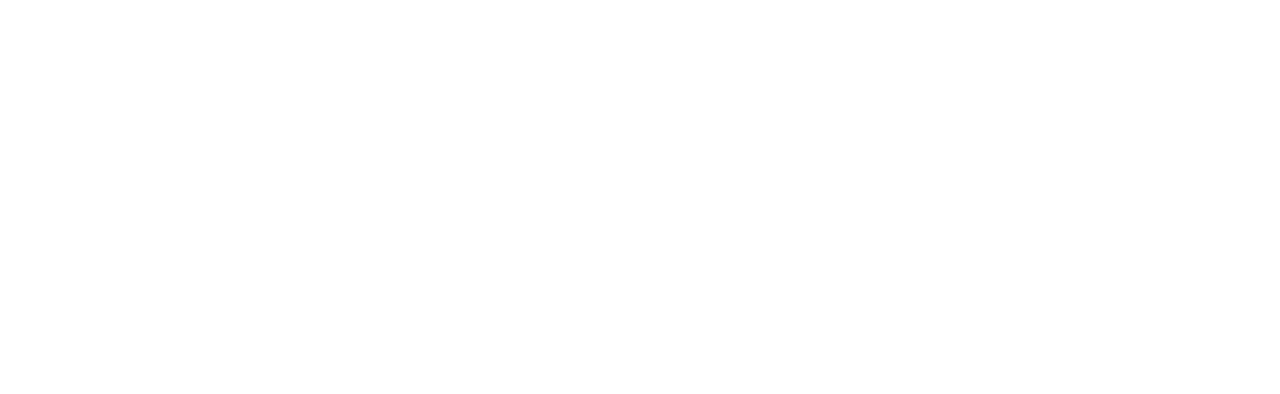
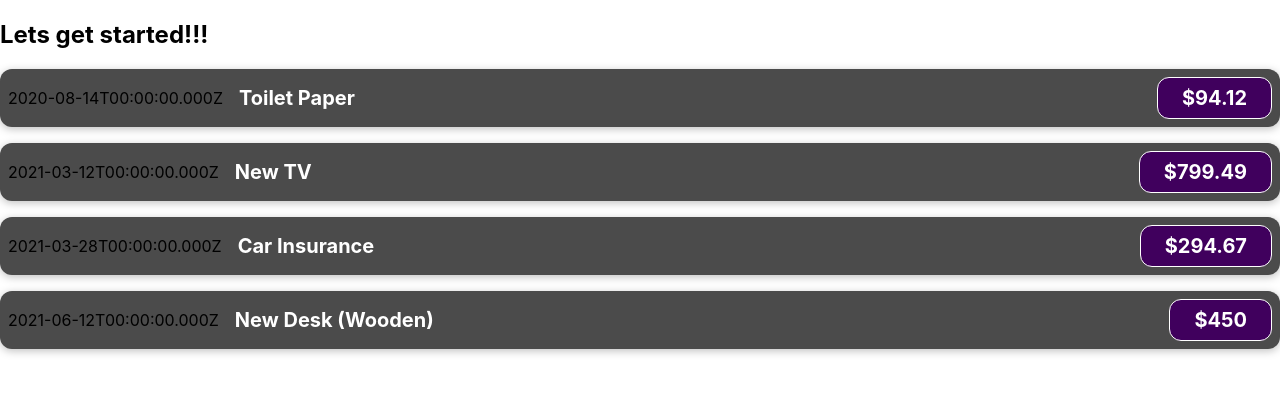
Before and after one commit to Sand82/React, a React (Create React App) app in the folder react-exercise/: page / in a window 1280 px wide. Shown: the top 394 px of the page. Built offline with nearby package versions, Linux system fonts and the light colour scheme.

Commit message:
added exspense component

```diff
--- a/react-exercise/public/index.html
+++ b/react-exercise/public/index.html
@@ -5,7 +5,6 @@
     <link rel="icon" href="%PUBLIC_URL%/favicon.ico" />
     <meta name="viewport" content="width=device-width, initial-scale=1" />
     <meta name="theme-color" content="#000000" />
-
     <title>React App</title>
   </head>
   <body>
--- a/react-exercise/src/App.js
+++ b/react-exercise/src/App.js
@@ -1,5 +1,37 @@
+import ExpenseItem from "./components/ExpenseItem";
+
 function App() {
-  return <div className="App"></div>;
+  const expenses = [
+    {
+      id: "e1",
+      title: "Toilet Paper",
+      amount: 94.12,
+      date: new Date(2020, 7, 14),
+    },
+    { id: "e2", title: "New TV", amount: 799.49, date: new Date(2021, 2, 12) },
+    {
+      id: "e3",
+      title: "Car Insurance",
+      amount: 294.67,
+      date: new Date(2021, 2, 28),
+    },
+    {
+      id: "e4",
+      title: "New Desk (Wooden)",
+      amount: 450,
+      date: new Date(2021, 5, 12),
+    },
+  ];
+
+  return (
+    <div>
+      <h2>Lets get started!!!</h2>
+      <ExpenseItem exspense={expenses[0]}></ExpenseItem>
+      <ExpenseItem exspense={expenses[1]}></ExpenseItem>
+      <ExpenseItem exspense={expenses[2]}></ExpenseItem>
+      <ExpenseItem exspense={expenses[3]}></ExpenseItem>
+    </div>
+  );
 }
 
 export default App;
--- /dev/null
+++ b/react-exercise/src/components/ExpenseItem.css
@@ -0,0 +1,56 @@
+.expense-item {
+  display: flex;
+  justify-content: space-between;
+  align-items: center;
+  box-shadow: 0 2px 8px rgba(0, 0, 0, 0.25);
+  padding: 0.5rem;
+  margin: 1rem 0;
+  border-radius: 12px;
+  background-color: #4b4b4b;
+}
+
+.expense-item__description {
+  display: flex;
+  flex-direction: column;
+  gap: 1rem;
+  align-items: flex-end;
+  flex-flow: column-reverse;
+  justify-content: flex-start;
+  flex: 1;
+}
+
+.expense-item h2 {
+  color: #3a3a3a;
+  font-size: 1rem;
+  flex: 1;
+  margin: 0 1rem;
+  color: white;
+}
+
+.expense-item__price {
+  font-size: 1rem;
+  font-weight: bold;
+  color: white;
+  background-color: #40005d;
+  border: 1px solid white;
+  padding: 0.5rem;
+  border-radius: 12px;
+}
+
+@media (min-width: 580px) {
+  .expense-item__description {
+    flex-direction: row;
+    align-items: center;
+    justify-content: flex-start;
+    flex: 1;
+  }
+
+  .expense-item__description h2 {
+    font-size: 1.25rem;
+  }
+
+  .expense-item__price {
+    font-size: 1.25rem;
+    padding: 0.5rem 1.5rem;
+  }
+}
--- /dev/null
+++ b/react-exercise/src/components/ExpenseItem.js
@@ -0,0 +1,15 @@
+import "./ExpenseItem.css";
+
+const ExpenseItem = ({ exspense }) => {
+  return (
+    <div className="expense-item">
+      <div>{exspense.date.toISOString()}</div>
+      <div className="expense-item__description">
+        <h2>{exspense.title}</h2>
+        <div className="expense-item__price">${exspense.amount}</div>
+      </div>
+    </div>
+  );
+};
+
+export default ExpenseItem;
```
